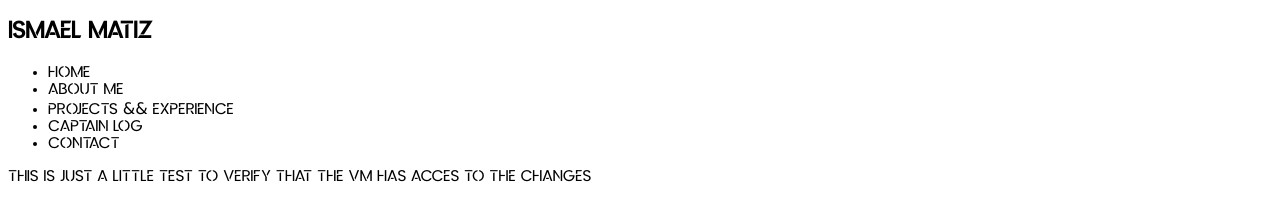
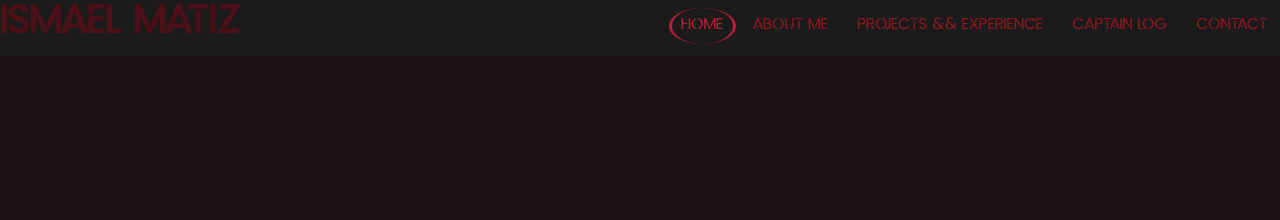
Before and after one commit to IsmaelMatiz/WhoAmI, a plain HTML site: page index.html in a window 1280 px wide. Drawn offline with nearby package versions, Linux system fonts and the light colour scheme.

Commit message:
header of the site reade, TODO: keep the menu bar always on screen

```diff
--- a/CSS/style.scss
+++ b/CSS/style.scss
@@ -1,8 +1,81 @@
+//colors palette
+$bg: #1f1215;
+$simpleText: #5F5C5C;
+$darkRed: #4d0f18;
+$highlighted: #91171F;
+$hover-highlighted-text: #BA1F33;
+
 @font-face {
     font-family: futurist;
     src: url("../fonts/Kerox-NonCommercial.otf") format("opentype");
 }
 
+//General
 body{
     font-family: futurist,Verdana, Geneva, Tahoma, sans-serif;
+    color:$simpleText;
+    background-color: $bg;
+    padding: 0%;
+    margin: 0%;
 }
+
+a{
+    text-decoration: none;
+    color: $highlighted;
+    transition: 0.5s;
+    &:hover{
+        text-decoration: none;
+        color: $hover-highlighted-text;
+    }
+}
+
+//navegation bar
+.logo{
+    font-weight: bold;
+    color: $darkRed;
+    &:hover{
+        color: $highlighted;
+    }
+}
+
+.container-fluid{
+    width: max-content;
+}
+
+nav{
+    background-color: #1b1b1b;
+    //position: fixed;
+    //width: max-content;
+}
+
+nav ul{
+    text-align: right;
+    padding-top: 1.5%;
+}
+
+nav ul li{
+    display: inline;
+}
+
+nav ul li a{
+    padding: 1%;
+    text-decoration: none;
+    border-left: solid transparent;
+    border-right: solid transparent;
+    color: $highlighted;
+    transition: 0.5s;
+    &:hover{
+        text-decoration: none;
+        color: $hover-highlighted-text;
+        border-radius: 50%;
+        border-left: solid $hover-highlighted-text;
+    }
+}
+
+.menu-selected{
+    text-decoration: none;
+    color: $hover-highlighted-text;
+    border-radius: 50%;
+    border-left: solid $hover-highlighted-text;
+    border-right: solid $hover-highlighted-text;
+}
--- a/index.html
+++ b/index.html
@@ -5,23 +5,36 @@
     <meta http-equiv="X-UA-Compatible" content="IE=edge">
     <meta name="viewport" content="width=device-width, initial-scale=1.0">
     <title>Ismael Matiz:Home</title>
+    <!--Favicon symbol-->
     <link rel="shortcut icon" href="Images/favicon.ico" type="image/x-icon">
     <link rel="icon" href="Images/favicon.ico" type="image/x-icon">
-
+    <!-- CSS Bootstrap -->
+    <link href="https://cdn.jsdelivr.net/npm/bootstrap@5.2.0/dist/css/bootstrap.min.css" rel="stylesheet" integrity="sha384-gH2yIJqKdNHPEq0n4Mqa/HGKIhSkIHeL5AyhkYV8i59U5AR6csBvApHHNl/vI1Bx" crossorigin="anonymous">
+    <!-- JS Bootstrap-->
+    <script src="https://cdn.jsdelivr.net/npm/bootstrap@5.2.0/dist/js/bootstrap.bundle.min.js" integrity="sha384-A3rJD856KowSb7dwlZdYEkO39Gagi7vIsF0jrRAoQmDKKtQBHUuLZ9AsSv4jD4Xa" crossorigin="anonymous"></script>
+    <!--Project files-->
     <link rel="stylesheet" href="CSS/style.css">
+    <script src="JS/functions.js"></script>
 </head>
 <body>
     <!--Main menu Laptop/Desktop-->
     <nav>
-        <h1>ISMAEL MATIZ</h1>
-        <ul>
-            <li>Home</li>
-            <li>About me</li>
-            <li>Projects && Experience</li>
-            <li>Captain Log</li>
-            <li>Contact</li>
-        </ul>
+        <!--<div class="container-fluid">-->
+            <div class="row">
+                <div class="col-3">
+                    <h1><a href="index.html" class="logo">ISMAEL MATIZ</a></h1>
+                </div>
+                <div class="col-9">
+                    <ul>
+                        <li><a href="index.html" class="menu-selected">Home</a></li>
+                        <li><a href="#">About me</a></li>
+                        <li><a href="#">Projects && Experience</a></li>
+                        <li><a href="#">Captain Log</a></li>
+                        <li><a href="#">Contact</a></li>
+                    </ul>
+                </div>
+            </div>
+        <!--</div>-->
     </nav>
-    <p>This is just a little test to verify that the VM has acces to the changes</p>
 </body>
 </html>
```
Also changed, not shown: CSS/style.css, 1 other file.
